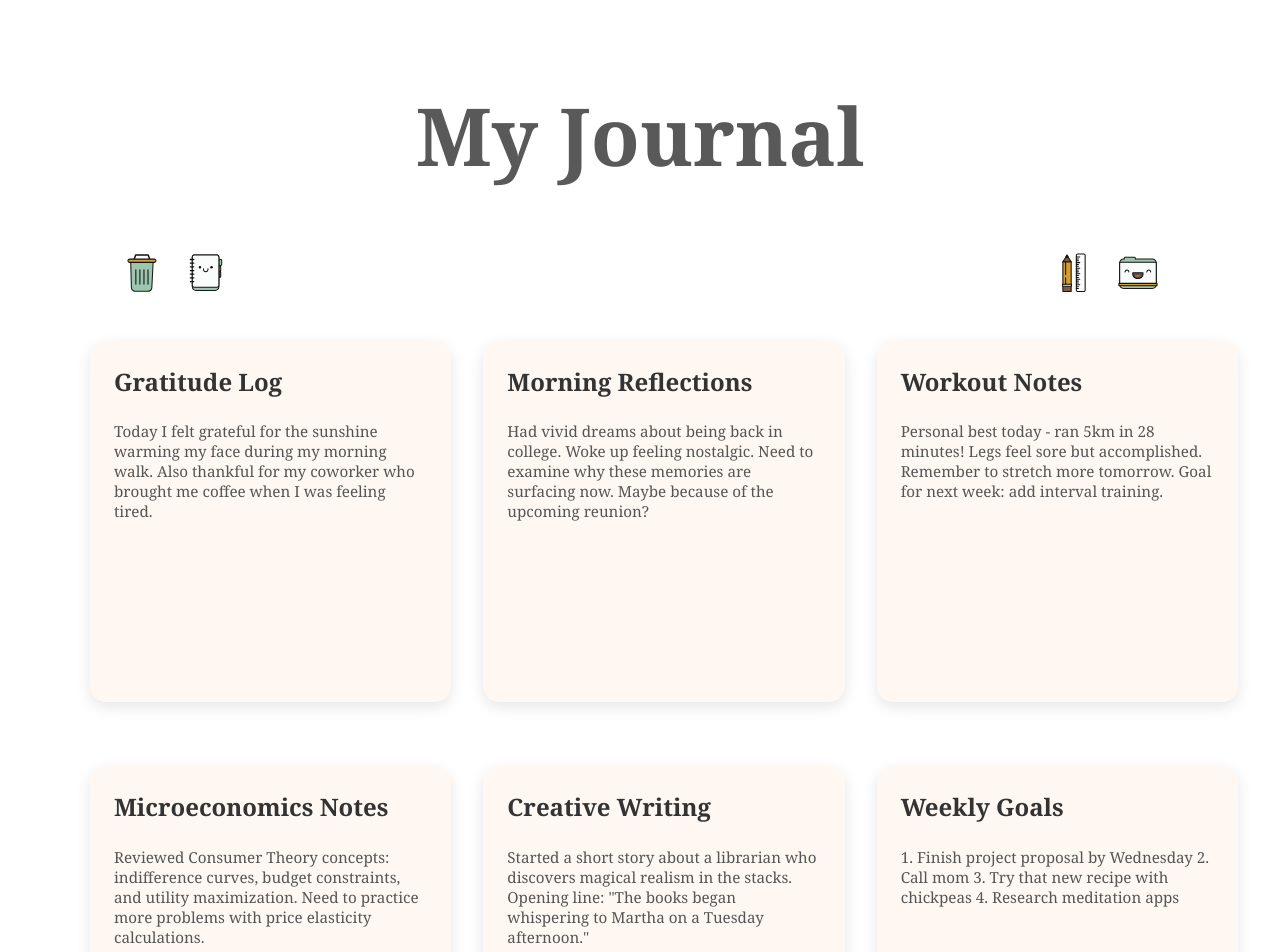
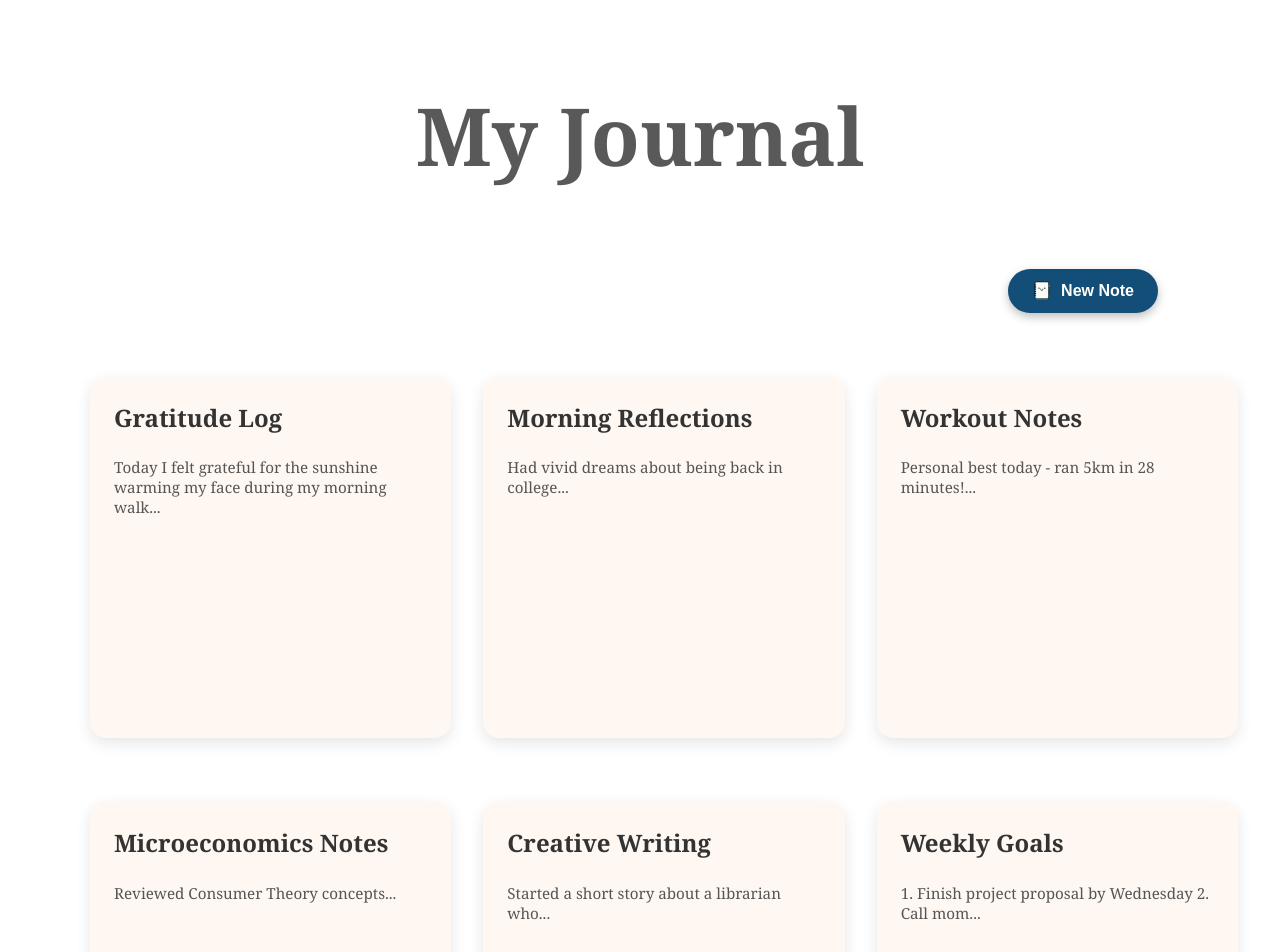
Before and after one commit to alexandramarcos1896/frontend, a React (Create React App) app: page /journals in a window 1280 px wide. Shown: the top 952 px of the page. Built offline with nearby package versions, Linux system fonts and the light colour scheme.

Commit message:
first version

```diff
--- a/src/pages/JournalsPage.js
+++ b/src/pages/JournalsPage.js
@@ -2,81 +2,61 @@
 import React, { useState } from 'react';
 import '../styles/Journal.css';
 
-const mockJournals = [
-  {
-    id: 1,
-    title: 'Gratitude Log',
-    content: 'Today I felt grateful for the sunshine warming my face during my morning walk. Also thankful for my coworker who brought me coffee when I was feeling tired.'
-  },
-  {
-    id: 2,
-    title: 'Morning Reflections',
-    content: 'Had vivid dreams about being back in college. Woke up feeling nostalgic. Need to examine why these memories are surfacing now. Maybe because of the upcoming reunion?'
-  },
-  {
-    id: 3,
-    title: 'Workout Notes',
-    content: 'Personal best today - ran 5km in 28 minutes! Legs feel sore but accomplished. Remember to stretch more tomorrow. Goal for next week: add interval training.'
-  },
-  {
-    id: 4,
-    title: 'Microeconomics Notes',
-    content: 'Reviewed Consumer Theory concepts: indifference curves, budget constraints, and utility maximization. Need to practice more problems with price elasticity calculations.'
-  },
-  {
-    id: 5,
-    title: 'Creative Writing',
-    content: 'Started a short story about a librarian who discovers magical realism in the stacks. Opening line: "The books began whispering to Martha on a Tuesday afternoon."'
-  },
-  {
-    id: 6,
-    title: 'Weekly Goals',
-    content: '1. Finish project proposal by Wednesday\n2. Call mom\n3. Try that new recipe with chickpeas\n4. Research meditation apps'
-  },
-  {
-    id: 7,
-    title: 'Travel Ideas',
-    content: 'Considering Portugal for next summer - Lisbon and Porto. Need to research:\n- Best neighborhoods to stay\n- Portuguese language basics\n- Day trips to Sintra'
-  },
-  {
-    id: 8,
-    title: 'Book Reflections',
-    content: 'Just finished "Atomic Habits". Key takeaway: focus on systems rather than goals. Will implement habit stacking by pairing new Spanish lessons with morning coffee.'
-  }
+const initialJournals = [
+  { id: 1, title: 'Gratitude Log', content: 'Today I felt grateful for the sunshine warming my face during my morning walk...' },
+  { id: 2, title: 'Morning Reflections', content: 'Had vivid dreams about being back in college...' },
+  { id: 3, title: 'Workout Notes', content: 'Personal best today - ran 5km in 28 minutes!...' },
+  { id: 4, title: 'Microeconomics Notes', content: 'Reviewed Consumer Theory concepts...' },
+  { id: 5, title: 'Creative Writing', content: 'Started a short story about a librarian who...' },
+  { id: 6, title: 'Weekly Goals', content: '1. Finish project proposal by Wednesday\n2. Call mom...' },
+  { id: 7, title: 'Travel Ideas', content: 'Considering Portugal for next summer...' },
+  { id: 8, title: 'Book Reflections', content: 'Just finished "Atomic Habits". Key takeaway...' }
 ];
 
 const JournalsPage = () => {
-
+  const [journals, setJournals] = useState(initialJournals);
   const [selectedJournalId, setSelectedJournalId] = useState(null);
 
-  const handleSelect = (id) => {
-    setSelectedJournalId(selectedJournalId === id ? null : id); // deselect if clicked again
+  const selectedJournal = journals.find(j => j.id === selectedJournalId);
+
+  const addNewNote = () => {
+    const newId = journals.length > 0 ? journals[journals.length - 1].id + 1 : 1;
+    const newNote = {
+      id: newId,
+      title: `New Note ${newId}`,
+      content: 'Start writing your thoughts here...'
+    };
+    setJournals(prev => [...prev, newNote]);
+    setSelectedJournalId(newId);
+  };
+
+  const updateJournalContent = (id, newContent) => {
+    setJournals(prev =>
+      prev.map(journal =>
+        journal.id === id ? { ...journal, content: newContent } : journal
+      )
+    );
   };
 
   return (
     <div className="journals-container">
-
       <div className="title-box">
-      <h1 className="background-title">My Journal</h1>
+        <h1 className="background-title">My Journal</h1>
       </div>
 
-      <nav className="top-bar-icons">
-        <div className="icons-left">
-          <img className="menu-icon" src="/menu-icon/delete-svgrepo-com.svg" alt="Delete" title="Delete" />
-          <img className="menu-icon" src="/menu-icon/notebook-svgrepo-com.svg" alt="Create a new note" title="Create a new note" />
-        </div>
-        <div className="icons-right">
-          <img className="menu-icon" src="/menu-icon/pencil-svgrepo-com.svg" alt="Choose a style to apply to text" title="Choose a style to apply to text" />
-          <img className="menu-icon" src="/menu-icon/folder-svgrepo-com.svg" alt="Add files, media and more" title="Add files, media and more" />
-        </div>
-      </nav>
+      <div className="top-bar-buttons">
+        <button className="new-note-button" onClick={addNewNote}>
+          <img src="/menu-icon/notebook-svgrepo-com.svg" alt="New Note" />
+          <span>New Note</span>
+        </button>
+      </div>
 
       <div className="journal-grid">
-        {mockJournals.map((entry) => (
+        {journals.map((entry) => (
           <div
             key={entry.id}
-            className={`journal-box ${selectedJournalId === entry.id ? 'selected' : ''}`}
-            onClick={() => handleSelect(entry.id)}
+            className="journal-box"
+            onClick={() => setSelectedJournalId(entry.id)}
           >
             <h2>{entry.title}</h2>
             <p>{entry.content}</p>
@@ -84,19 +64,18 @@ const JournalsPage = () => {
         ))}
       </div>
 
-      {/* Optional backdrop */}
-      {selectedJournalId && <div className="overlay" onClick={() => setSelectedJournalId(null)} />}
-
-      {/* Floating selected box
-      {selectedJournalId && (
-      <>
-      <div className="overlay" onClick={() => setSelectedJournalId(null)} />
-      <div className="floating-box">
-        <h2>{mockJournals.find(j => j.id === selectedJournalId)?.title}</h2>
-        <p>{mockJournals.find(j => j.id === selectedJournalId)?.content}</p>
-      </div>
+      {selectedJournal && (
+        <>
+          <div className="overlay" onClick={() => setSelectedJournalId(null)}></div>
+          <div className="floating-box">
+            <h2>{selectedJournal.title}</h2>
+            <textarea
+              value={selectedJournal.content}
+              onChange={(e) => updateJournalContent(selectedJournal.id, e.target.value)}
+            />
+          </div>
         </>
-      )} */}
+      )}
     </div>
   );
 };
--- a/src/styles/Journal.css
+++ b/src/styles/Journal.css
@@ -32,7 +32,12 @@
   padding: 0 2rem;
 }
 
-.icons-left,
+.top-bar-buttons {
+  display: flex;
+  justify-content: flex-end;
+  padding: 1rem 2rem;
+}
+
 .icons-right {
   display: flex;
   gap: 1.5rem;
@@ -86,6 +91,19 @@
   box-shadow: 0 10px 25px rgba(0,0,0,0.25);
 }
 
+.journal-box textarea {
+  width: 100%;
+  height: 100%;
+  font-family: 'Georgia', serif;
+  font-size: 1rem;
+  border: none;
+  resize: none;
+  outline: none;
+  background: transparent;
+  color: #333;
+  padding: 0;
+}
+
 
 .journal-box h2 {
   margin-top: 0;
@@ -134,3 +152,94 @@
 .delete-btn {
   background: #ffd6d6;
 }
+
+.overlay {
+  position: fixed;
+  top: 0;
+  left: 0;
+  width: 100vw;
+  height: 100vh;
+  /* background: rgba(0, 0, 0, 0.3); */
+  z-index: 10;
+}
+
+.floating-box {
+  position: fixed;
+  top: 50%;
+  left: 50%;
+  width: 60vw;
+  max-height: 80vh;
+  transform: translate(-50%, -50%);
+  background: #fff8f2;
+  padding: 2rem;
+  border-radius: 1rem;
+  box-shadow: 0 10px 25px rgba(0, 0, 0, 0.25);
+  overflow-y: auto;
+  z-index: 11;
+  animation: popIn 0.3s ease;
+}
+
+@keyframes popIn {
+  from {
+    transform: translate(-50%, -50%) scale(0.95);
+    opacity: 0;
+  }
+  to {
+    transform: translate(-50%, -50%) scale(1);
+    opacity: 1;
+  }
+}
+
+.new-note-button {
+  padding: 0.5rem 1rem;
+  background-color: #f2f2f2;
+  border: 1px solid #ccc;
+  border-radius: 0.5rem;
+  cursor: pointer;
+  font-size: 0.95rem;
+  transition: background-color 0.2s ease;
+}
+
+.new-note-button:hover {
+  background-color: #e6e6e6;
+}
+
+.new-note-button {
+  display: flex;
+  align-items: center;
+  gap: 0.6rem;
+  background-color: #124e78;
+  color: white;
+  font-weight: 600;
+  padding: 0.75rem 1.5rem;
+  border: none;
+  border-radius: 2rem;
+  font-size: 1rem;
+  box-shadow: 0 4px 10px rgba(0, 0, 0, 0.25);
+  cursor: pointer;
+  transition: background-color 0.2s ease, transform 0.1s ease;
+}
+
+.new-note-button img {
+  width: 20px;
+  height: 20px;
+}
+
+.new-note-button:hover {
+  background-color: #0f3e63;
+  transform: translateY(-2px);
+}
+
+.floating-box textarea {
+  width: 100%;
+  height: 60%;
+  font-family: 'Georgia', serif;
+  font-size: 1rem;
+  border: none;
+  resize: none;
+  outline: none;
+  background: transparent;
+  color: #333;
+  padding: 0.5rem 0;
+  margin-top: 1rem;
+}
```
